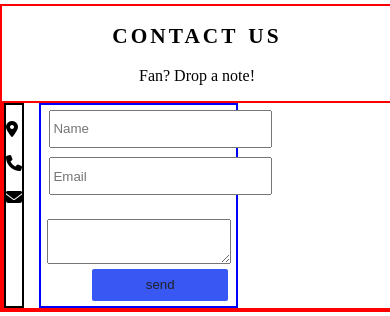
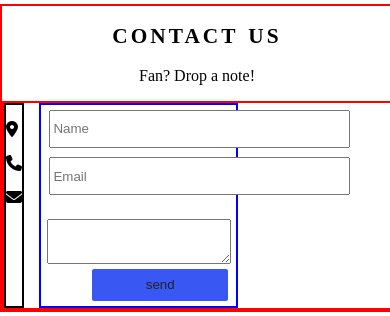
Before and after one commit to codegrann/The-Band, a PHP site: page / in a window 390 px wide. Shown: the part 2617-2933 px from the top of the page. Run offline with PHP 8.4, Linux system fonts and the light colour scheme; some libraries are stand-ins or nearby versions.

Commit message:
made resize for a responsiveinput fields

```diff
--- a/style.css
+++ b/style.css
@@ -478,6 +478,9 @@ input{
     #contact_us span{
         display: none;
     }
+    input{
+        width: 150%;
+    }
 }
 
 @media(max-width:390px){
```
